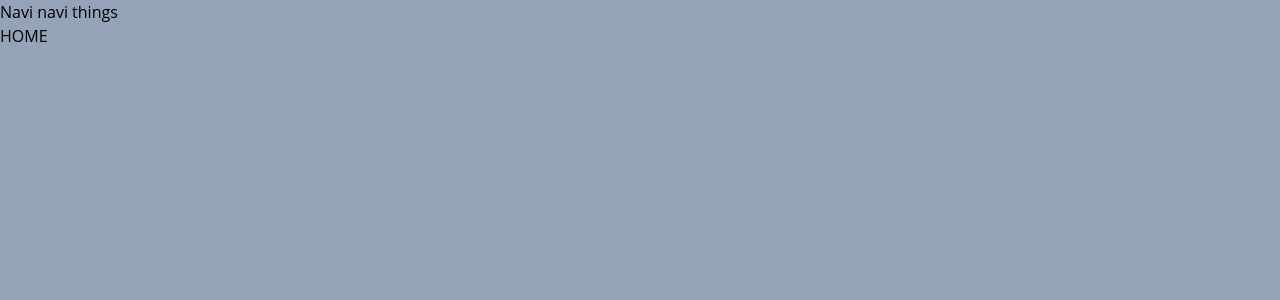
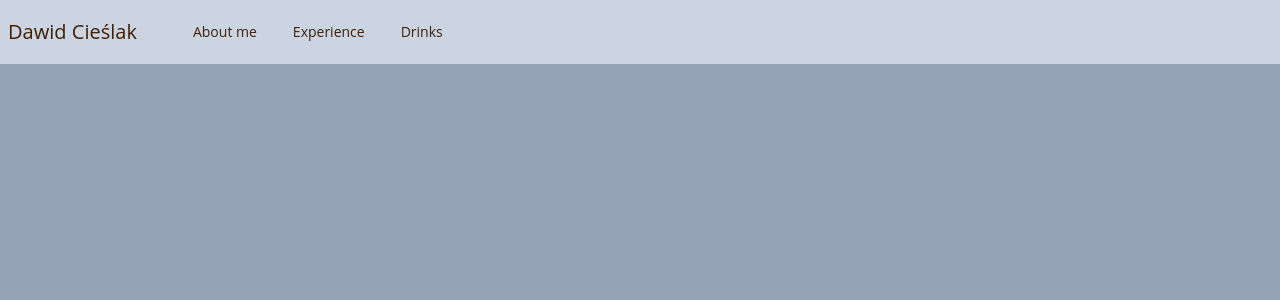
Before and after one commit to Canthar90/First-Full, a Vue app in the folder Frontend/First_full_front/: page / in a window 1280 px wide. Shown: the top 300 px of the page. Built offline with nearby package versions, Linux system fonts and the light colour scheme.

Commit message:
Added navbar content

```diff
--- a/Frontend/First_full_front/src/components/Navigation/MainNav.vue
+++ b/Frontend/First_full_front/src/components/Navigation/MainNav.vue
@@ -1,5 +1,29 @@
 <template>
-  <div>Navi navi things</div>
+  <header class="w-full text-sm text-yellow-950">
+    <div class="fixed flex flex-nowrap left-0 top-0 h-16 w-full bg-slate-300">
+      <router-link :to="{ name: 'Home' }" class="flex h-full items-center text-xl px-2">
+        Dawid Cieślak</router-link
+      >
+
+      <nav class="ml-12 h-full">
+        <ul class="flex h-full list-none">
+          <li v-for="item in menuItems" :key="item.text" class="ml-9 h-full first:ml-0">
+            <router-link :to="item.url" class="flex h-full items-center py-2.5">{{
+              item.text
+            }}</router-link>
+          </li>
+        </ul>
+      </nav>
+    </div>
+  </header>
 </template>
 
-<style lang="ts" setup></style>
+<script lang="ts" setup>
+import { ref } from 'vue'
+
+const menuItems = ref([
+  { text: 'About me', url: '/' },
+  { text: 'Experience', url: '/' },
+  { text: 'Drinks', url: '/drinks' }
+])
+</script>
```
